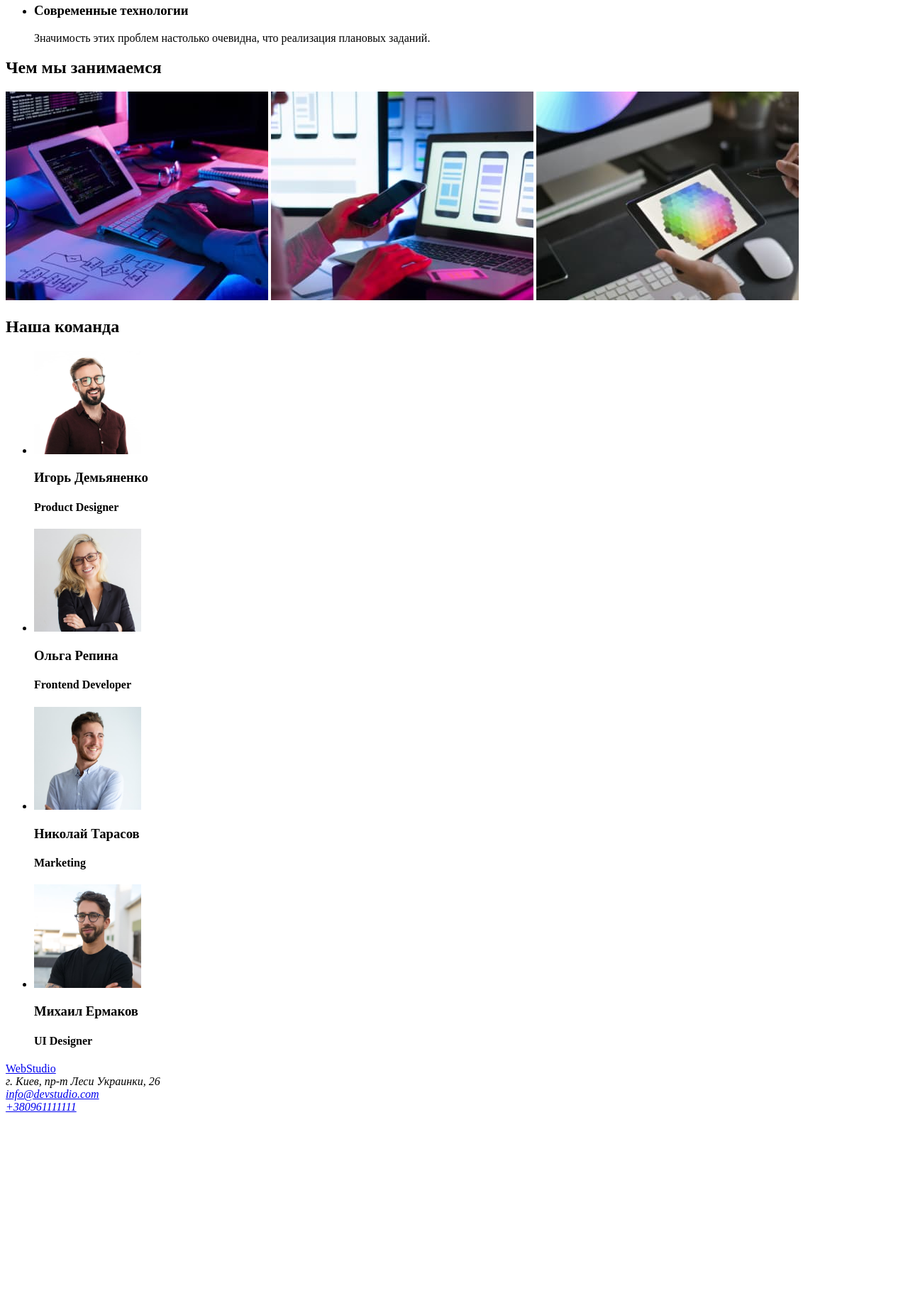
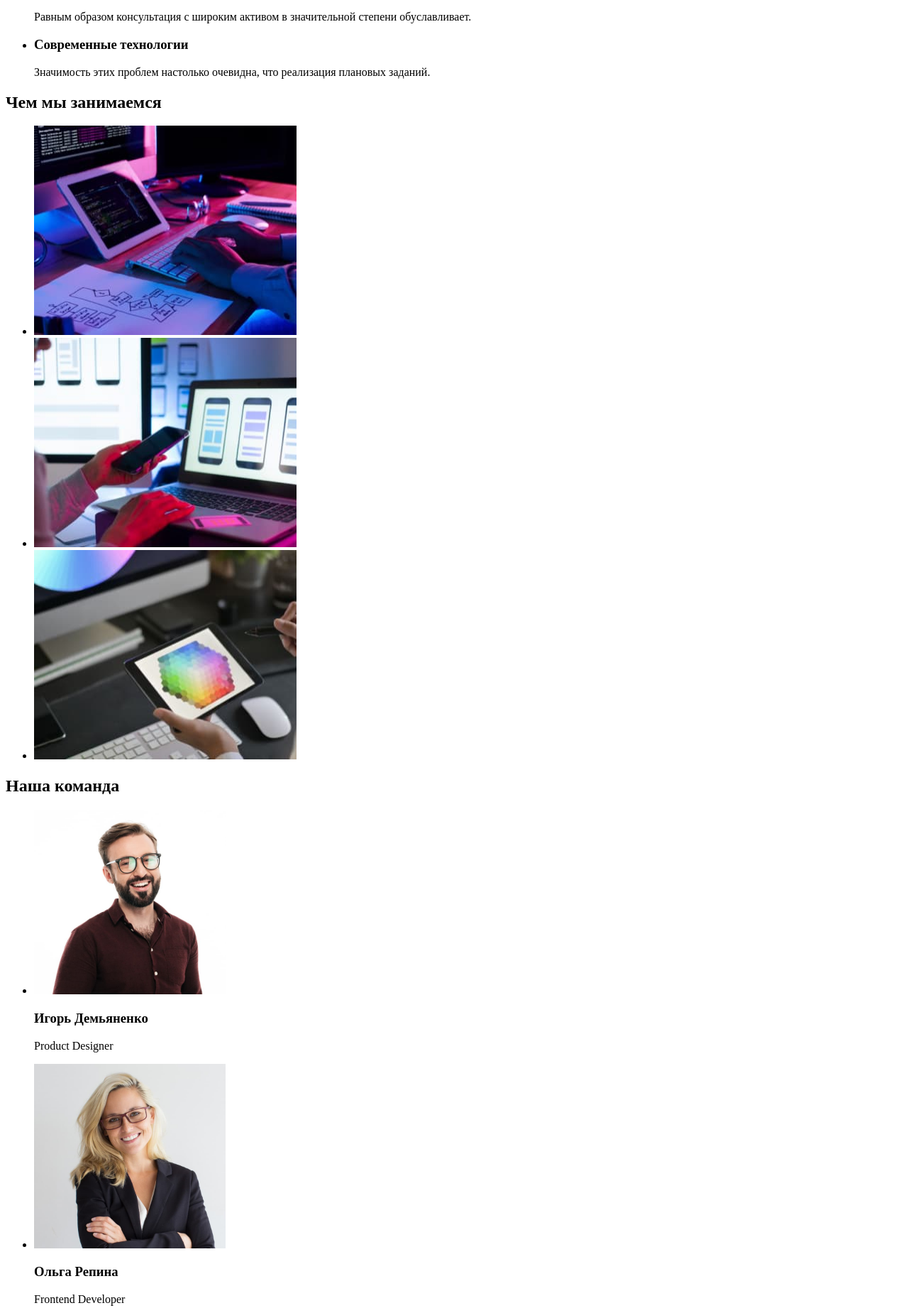
Before and after one commit to VladyslavUKR/GOIT-markup-hw-01, a plain HTML site: page index.html in a window 1280 px wide. Shown: the part 483-2326 px from the top of the page at 71% size. Before the commit the page ends 2060 px from the top, so only its background shows below. Drawn offline with Linux system fonts and the light colour scheme.

Commit message:
update.index

```diff
--- a/index.html
+++ b/index.html
@@ -10,7 +10,7 @@
     <!-- header -->
     <header>
       <nav>
-        <a href="/" lang="en"> WebStudio </a>
+        <a href="./index.html" lang="en"> WebStudio </a>
         <ul>
           <li><a href="">Студия</a></li>
           <li><a href="">Портфолио</a></li>
@@ -25,16 +25,15 @@
 
     <!-- main -->
     <main>
-      <div>
-        <!-- hero -->
-        <section>
-          <h1>ЭФФЕКТИВНЫЕ РЕШЕНИЯ ДЛЯ ВАШЕГО БИЗНЕСА</h1>
-          <button type="button">Заказать услугу</button>
-        </section>
-      </div>
+      <!-- hero -->
+      <section>
+        <h1>ЭФФЕКТИВНЫЕ РЕШЕНИЯ ДЛЯ ВАШЕГО БИЗНЕСА</h1>
+        <button type="button">Заказать услугу</button>
+      </section>
       <section>
         <ul>
           <li>
+            <h2>Преимущества компании</h2>
             <h3>Внимание к деталям</h3>
             <p>Идейные соображения, а также начало повседневной работы по формированию позиции.</p>
           </li>
@@ -58,32 +57,41 @@
       </section>
       <section>
         <h2>Чем мы занимаемся</h2>
-        <img src="./images/img2.jpg" alt="разработка новых приложений" width="370" />
-        <img src="./images/img3.jpg" alt="оформление" width="370" />
-        <img src="./images/img1.jpg" alt="дизайн" width="370" />
+        <ul>
+          <li>
+            <img
+              src="./images/img2.jpg"
+              alt="разработка новых приложений"
+              width="370"
+              height="295"
+            />
+          </li>
+          <li><img src="./images/img3.jpg" alt="оформление" width="370" height="295" /></li>
+          <li><img src="./images/img1.jpg" alt="дизайн" width="370" height="295" /></li>
+        </ul>
       </section>
       <section>
         <h2>Наша команда</h2>
         <ul>
           <li>
-            <img src="./images/team1.jpg" alt="Сотрудник компании" width="151" />
+            <img src="./images/team1.jpg" alt="Сотрудник компании" width="270" height="260" />
             <h3>Игорь Демьяненко</h3>
-            <h4 lang="en">Product Designer</h4>
+            <p lang="en">Product Designer</p>
           </li>
           <li>
-            <img src="./images/team2.jpg" alt="Сотрудник компании" width="151" />
+            <img src="./images/team2.jpg" alt="Сотрудник компании" width="270" height="260" />
             <h3>Ольга Репина</h3>
-            <h4 lang="en">Frontend Developer</h4>
+            <p lang="en">Frontend Developer</p>
           </li>
           <li>
-            <img src="./images/team3.jpg" alt="Сотрудник компании" width="151" />
+            <img src="./images/team3.jpg" alt="Сотрудник компании" width="270" height="260" />
             <h3>Николай Тарасов</h3>
-            <h4 lang="en">Marketing</h4>
+            <p lang="en">Marketing</p>
           </li>
           <li>
-            <img src="./images/team4.jpg" alt="Сотрудник компании" width="151" />
+            <img src="./images/team4.jpg" alt="Сотрудник компании" width="270" height="260" />
             <h3>Михаил Ермаков</h3>
-            <h4 lang="en">UI Designer</h4>
+            <p lang="en">UI Designer</p>
           </li>
         </ul>
       </section>
@@ -91,11 +99,17 @@
 
     <!-- footer -->
     <footer>
-      <a href="/" lang="en">WebStudio</a>
+      <a href="./index.html" lang="en">WebStudio</a>
       <address>
-        г. Киев, пр-т Леси Украинки, 26 <br />
-        <a href="mailto:info@devstudio.com">info@devstudio.com</a><br />
-        <a href="tel:+380961111111">+380961111111</a>
+        <ul>
+          <li>
+            <a href="https://goo.gl/maps/3SvgbaE1MrVSddgA9" target="_blank"
+              >г. Киев, пр-т Леси Украинки, 26</a
+            >
+          </li>
+          <li><a href="mailto:info@devstudio.com">info@devstudio.com</a></li>
+          <li><a href="tel:+380961111111">+380961111111</a></li>
+        </ul>
       </address>
     </footer>
   </body>
```
